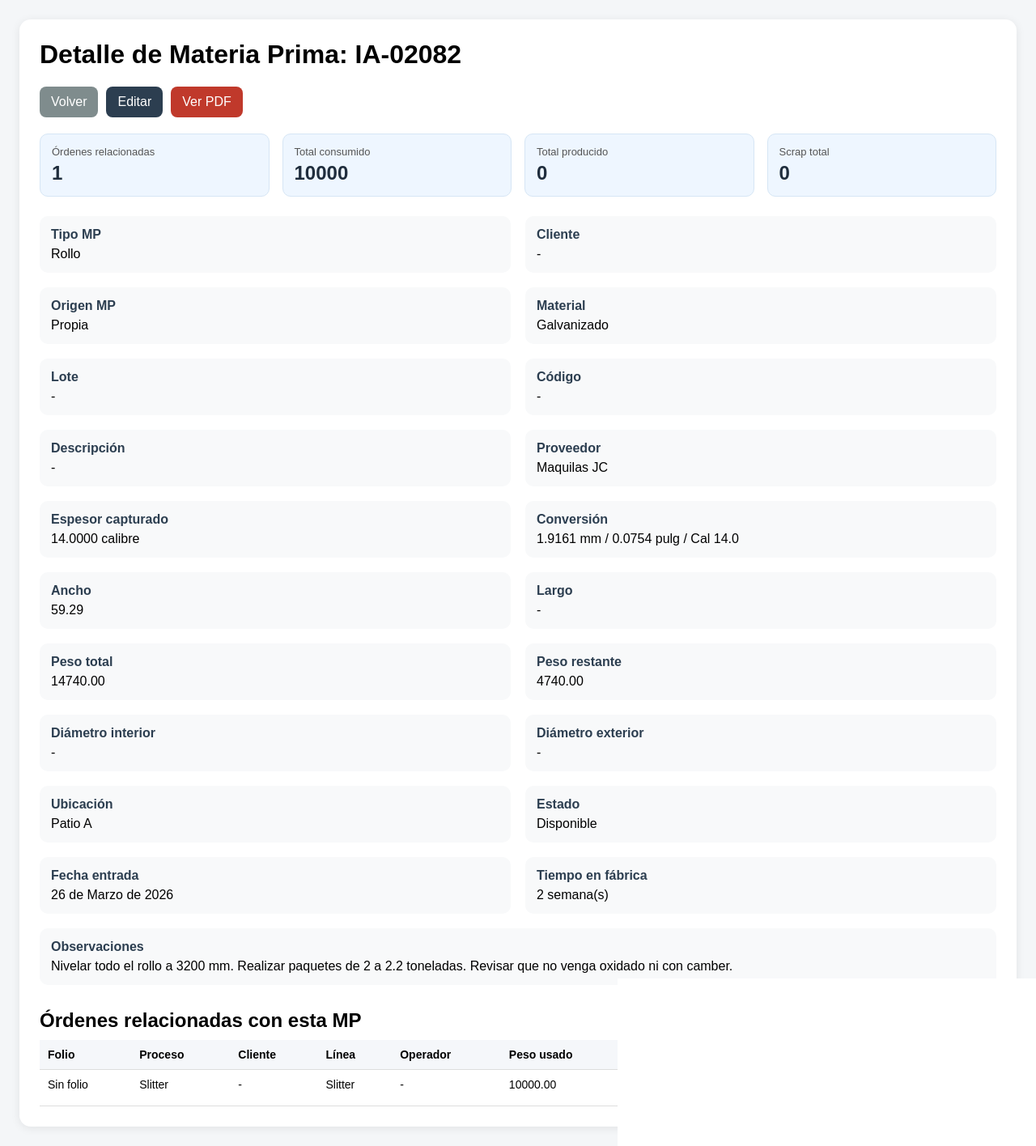
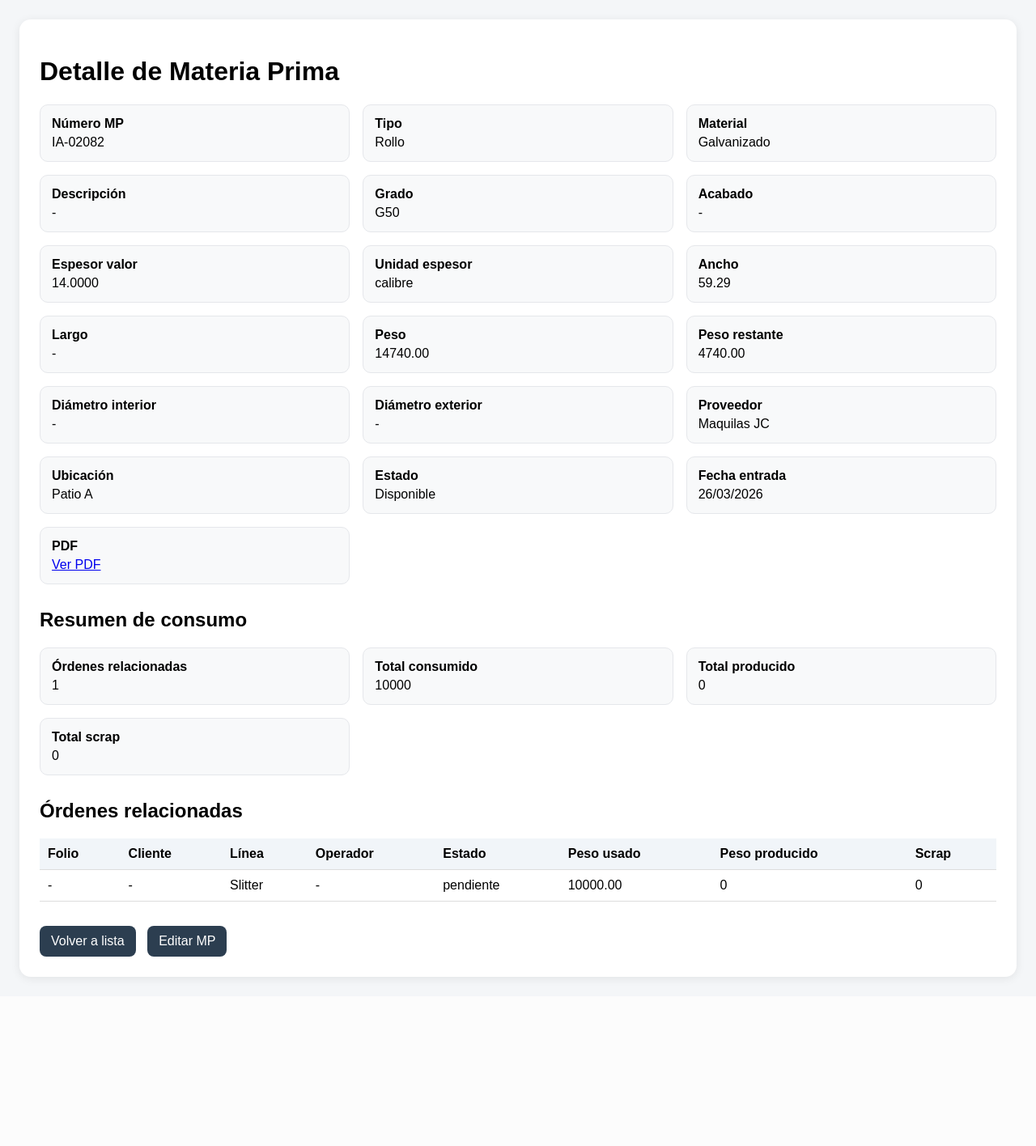
Before and after one commit to maxalejandro31-web/sistema_produccion, a Django app: page /detalle-mp/1/ in a window 1280 px wide. Shown: the part 62-1478 px from the top of the page at 81% size. After the commit the page ends 1275 px from the top, so only its background shows below. Run offline with Django 5.2, Linux system fonts and the light colour scheme; a user stored in the database is signed in; data comes from the database, SQL or seed files in the repository; tables that the repository leaves empty hold one stand-in row (values such as "Sample post").

Commit message:
corrige editar y detalle mp

```diff
--- a/inventario/templates/inventario/detalle_mp.html
+++ b/inventario/templates/inventario/detalle_mp.html
@@ -1,6 +1,6 @@
 {% extends 'base.html' %}
 
-{% block title %}Detalle MP{% endblock %}
+{% block title %}Detalle Materia Prima{% endblock %}
 
 {% block content %}
 <style>
@@ -12,208 +12,215 @@
         border-radius: 14px;
         box-shadow: 0 2px 12px rgba(0,0,0,0.08);
     }
-    h1, h2 {
-        margin-top: 0;
+    .seccion {
+        margin-bottom: 30px;
     }
     .grid {
         display: grid;
-        grid-template-columns: repeat(2, 1fr);
-        gap: 18px;
-        margin-bottom: 24px;
+        grid-template-columns: repeat(3, 1fr);
+        gap: 16px;
     }
     .card {
         background: #f8f9fa;
+        padding: 14px;
         border-radius: 10px;
-        padding: 14px;
+        border: 1px solid #e5e7eb;
     }
     .card strong {
         display: block;
-        margin-bottom: 6px;
-        color: #2c3e50;
+        margin-bottom: 5px;
     }
-    .acciones {
-        margin-top: 20px;
-        display: flex;
-        gap: 10px;
-        flex-wrap: wrap;
-        margin-bottom: 20px;
+    table {
+        width: 100%;
+        border-collapse: collapse;
+        margin-top: 15px;
     }
-    a {
+    th, td {
+        border-bottom: 1px solid #ddd;
+        padding: 10px;
+        text-align: left;
+    }
+    th {
+        background: #f1f5f9;
+    }
+    .acciones a {
+        display: inline-block;
         padding: 10px 14px;
         border-radius: 8px;
         text-decoration: none;
+        background: #2c3e50;
         color: white;
-    }
-    .btn-volver { background: #7f8c8d; }
-    .btn-editar { background: #2c3e50; }
-    .btn-pdf { background: #c0392b; }
-
-    .kpis {
-        display: grid;
-        grid-template-columns: repeat(4, 1fr);
-        gap: 16px;
-        margin-bottom: 24px;
-    }
-    .kpi {
-        background: #eef6ff;
-        border: 1px solid #d6e6f5;
-        border-radius: 10px;
-        padding: 14px;
-    }
-    .kpi .titulo {
-        font-size: 13px;
-        color: #555;
-        margin-bottom: 5px;
-    }
-    .kpi .valor {
-        font-size: 24px;
-        font-weight: bold;
-        color: #1f2d3d;
-    }
-
-    table {
-        width: 100%;
-        border-collapse: collapse;
-        font-size: 14px;
-        margin-top: 10px;
-    }
-    th, td {
-        padding: 10px;
-        border-bottom: 1px solid #ddd;
-        text-align: left;
-        vertical-align: top;
-    }
-    th {
-        background: #f5f7fa;
-    }
-
-    .badge {
-        padding: 5px 10px;
-        border-radius: 8px;
-        font-size: 12px;
-        color: white;
-        display: inline-block;
-    }
-    .pendiente { background: #f39c12; }
-    .proceso { background: #2980b9; }
-    .terminado { background: #27ae60; }
-
-    .subtitulo {
-        margin-top: 30px;
-        margin-bottom: 10px;
+        margin-right: 10px;
     }
 </style>
 
 <div class="contenedor">
-    <h1>Detalle de Materia Prima: {{ mp.numero_mp }}</h1>
+    <h1>Detalle de Materia Prima</h1>
 
-    <div class="acciones">
-        <a class="btn-volver" href="/lista-mp/">Volver</a>
-        <a class="btn-editar" href="{% url 'editar_mp' mp.id %}">Editar</a>
+    <div class="seccion">
+        <div class="grid">
+            <div class="card">
+                <strong>Número MP</strong>
+                {{ mp.numero_mp|default:"-" }}
+            </div>
+
+            <div class="card">
+                <strong>Tipo</strong>
+                {{ mp.tipo_mp|default:"-" }}
+            </div>
+
+            <div class="card">
+                <strong>Material</strong>
+                {{ mp.material|default:"-" }}
+            </div>
+
+            <div class="card">
+                <strong>Descripción</strong>
+                {{ mp.descripcion|default:"-" }}
+            </div>
+
+            <div class="card">
+                <strong>Grado</strong>
+                {{ mp.grado|default:"-" }}
+            </div>
+
+            <div class="card">
+                <strong>Acabado</strong>
+                {{ mp.acabado|default:"-" }}
+            </div>
+
+            <div class="card">
+                <strong>Espesor valor</strong>
+                {{ mp.espesor_valor|default:"-" }}
+            </div>
+
+            <div class="card">
+                <strong>Unidad espesor</strong>
+                {{ mp.unidad_espesor|default:"-" }}
+            </div>
+
+            <div class="card">
+                <strong>Ancho</strong>
+                {{ mp.ancho|default:"-" }}
+            </div>
+
+            <div class="card">
+                <strong>Largo</strong>
+                {{ mp.largo|default:"-" }}
+            </div>
+
+            <div class="card">
+                <strong>Peso</strong>
+                {{ mp.peso|default:"-" }}
+            </div>
+
+            <div class="card">
+                <strong>Peso restante</strong>
+                {{ mp.peso_restante|default:"-" }}
+            </div>
+
+            <div class="card">
+                <strong>Diámetro interior</strong>
+                {{ mp.diametro_interior|default:"-" }}
+            </div>
+
+            <div class="card">
+                <strong>Diámetro exterior</strong>
+                {{ mp.diametro_exterior|default:"-" }}
+            </div>
+
+            <div class="card">
+                <strong>Proveedor</strong>
+                {{ mp.proveedor|default:"-" }}
+            </div>
+
+            <div class="card">
+                <strong>Ubicación</strong>
+                {{ mp.ubicacion|default:"-" }}
+            </div>
+
+            <div class="card">
+                <strong>Estado</strong>
+                {{ mp.estado|default:"-" }}
+            </div>
+
+            <div class="card">
+                <strong>Fecha entrada</strong>
+                {{ mp.fecha_entrada|date:"d/m/Y"|default:"-" }}
+            </div>
+
+            <div class="card">
+                <strong>PDF</strong>
                 {% if mp.archivo_pdf %}
-            <a class="btn-pdf" href="{{ mp.archivo_pdf.url }}" target="_blank">Ver PDF</a>
+                    <a href="{{ mp.archivo_pdf.url }}" target="_blank">Ver PDF</a>
+                {% else %}
+                    No hay PDF cargado
                 {% endif %}
             </div>
-
-    <div class="kpis">
-        <div class="kpi">
-            <div class="titulo">Órdenes relacionadas</div>
-            <div class="valor">{{ cantidad_ordenes }}</div>
-        </div>
-        <div class="kpi">
-            <div class="titulo">Total consumido</div>
-            <div class="valor">{{ total_consumido }}</div>
-        </div>
-        <div class="kpi">
-            <div class="titulo">Total producido</div>
-            <div class="valor">{{ total_producido }}</div>
-        </div>
-        <div class="kpi">
-            <div class="titulo">Scrap total</div>
-            <div class="valor">{{ total_scrap }}</div>
         </div>
     </div>
 
+    <div class="seccion">
+        <h2>Resumen de consumo</h2>
         <div class="grid">
-        <div class="card"><strong>Tipo MP</strong>{{ mp.tipo_mp }}</div>
-        <div class="card"><strong>Cliente</strong>{{ mp.cliente|default:"-" }}</div>
-
-        <div class="card"><strong>Origen MP</strong>{{ mp.origen_mp }}</div>
-        <div class="card"><strong>Material</strong>{{ mp.material }}</div>
-
-        <div class="card"><strong>Lote</strong>{{ mp.lote|default:"-" }}</div>
-        <div class="card"><strong>Código</strong>{{ mp.codigo|default:"-" }}</div>
-
-        <div class="card"><strong>Descripción</strong>{{ mp.descripcion|default:"-" }}</div>
-        <div class="card"><strong>Proveedor</strong>{{ mp.proveedor|default:"-" }}</div>
-
-        <div class="card"><strong>Espesor capturado</strong>{{ mp.espesor_valor }} {{ mp.unidad_espesor }}</div>
-        <div class="card"><strong>Conversión</strong>{{ mp.espesor_mm }} mm / {{ mp.espesor_pulg }} pulg / Cal {{ mp.calibre }}</div>
-
-        <div class="card"><strong>Ancho</strong>{{ mp.ancho|default:"-" }}</div>
-        <div class="card"><strong>Largo</strong>{{ mp.largo|default:"-" }}</div>
-
-        <div class="card"><strong>Peso total</strong>{{ mp.peso }}</div>
-        <div class="card"><strong>Peso restante</strong>{{ mp.peso_restante }}</div>
-
-        <div class="card"><strong>Diámetro interior</strong>{{ mp.diametro_interior|default:"-" }}</div>
-        <div class="card"><strong>Diámetro exterior</strong>{{ mp.diametro_exterior|default:"-" }}</div>
-
-        <div class="card"><strong>Ubicación</strong>{{ mp.ubicacion|default:"-" }}</div>
-        <div class="card"><strong>Estado</strong>{{ mp.estado }}</div>
-
-        <div class="card"><strong>Fecha entrada</strong>{{ mp.fecha_entrada }}</div>
-        <div class="card"><strong>Tiempo en fábrica</strong>{{ mp.tiempo_en_fabrica }}</div>
-
-        <div class="card" style="grid-column: span 2;">
-            <strong>Observaciones</strong>
-            {{ mp.observaciones|default:"-" }}
+            <div class="card">
+                <strong>Órdenes relacionadas</strong>
+                {{ cantidad_ordenes|default:"0" }}
+            </div>
+            <div class="card">
+                <strong>Total consumido</strong>
+                {{ total_consumido|default:"0" }}
+            </div>
+            <div class="card">
+                <strong>Total producido</strong>
+                {{ total_producido|default:"0" }}
+            </div>
+            <div class="card">
+                <strong>Total scrap</strong>
+                {{ total_scrap|default:"0" }}
+            </div>
         </div>
     </div>
 
-    <h2 class="subtitulo">Órdenes relacionadas con esta MP</h2>
-
+    <div class="seccion">
+        <h2>Órdenes relacionadas</h2>
         <table>
             <thead>
                 <tr>
                     <th>Folio</th>
-                <th>Proceso</th>
                     <th>Cliente</th>
                     <th>Línea</th>
                     <th>Operador</th>
+                    <th>Estado</th>
                     <th>Peso usado</th>
                     <th>Peso producido</th>
                     <th>Scrap</th>
-                <th>Estado</th>
                 </tr>
             </thead>
             <tbody>
                 {% for orden in ordenes_relacionadas %}
                 <tr>
-                <td>{{ orden.folio_orden|default:"Sin folio" }}</td>
-                <td>{{ orden.get_tipo_proceso_display }}</td>
+                    <td>{{ orden.folio_orden|default:"-" }}</td>
                     <td>{{ orden.cliente|default:"-" }}</td>
-                <td>{{ orden.linea }}</td>
+                    <td>{{ orden.linea|default:"-" }}</td>
                     <td>{{ orden.operador|default:"-" }}</td>
-                <td>{{ orden.peso_usado|default:"-" }}</td>
-                <td>{{ orden.peso_producido|default:"-" }}</td>
-                <td>{{ orden.scrap_total|default:"-" }}</td>
-                <td>
-                    {% if orden.estado == 'pendiente' %}
-                        <span class="badge pendiente">Pendiente</span>
-                    {% elif orden.estado == 'proceso' %}
-                        <span class="badge proceso">En Proceso</span>
-                    {% elif orden.estado == 'terminado' %}
-                        <span class="badge terminado">Terminado</span>
-                    {% endif %}
-                </td>
+                    <td>{{ orden.estado|default:"-" }}</td>
+                    <td>{{ orden.peso_usado|default:"0" }}</td>
+                    <td>{{ orden.peso_producido|default:"0" }}</td>
+                    <td>{{ orden.scrap_total|default:"0" }}</td>
                 </tr>
                 {% empty %}
                 <tr>
-                <td colspan="9">Esta materia prima aún no ha sido usada en ninguna orden.</td>
+                    <td colspan="8">No hay órdenes relacionadas.</td>
                 </tr>
                 {% endfor %}
             </tbody>
         </table>
     </div>
+
+    <div class="acciones">
+        <a href="{% url 'lista_mp' %}">Volver a lista</a>
+        <a href="{% url 'editar_mp' mp.id %}">Editar MP</a>
+    </div>
+</div>
 {% endblock %}
```
Also changed, not shown: inventario/templates/inventario/editar_mp.html (+43 -134 lines). Lines whose indentation alone changed are shown as unchanged.
